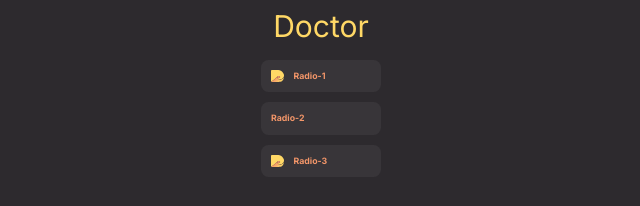
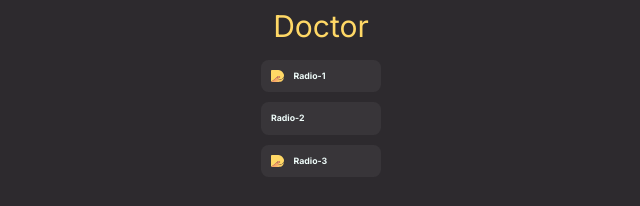
Before and after one commit to ellsphillips/pluto, a React (Create React App) app: page / in a window 1280 px wide. Shown: the part 298-504 px from the top of the page, without its empty margins (319-959 px from the left). Built offline with nearby package versions, Linux system fonts and the light colour scheme.

Commit message:
Fix global colours

```diff
--- a/src/styles/base/_base.scss
+++ b/src/styles/base/_base.scss
@@ -1,8 +1,8 @@
 @import url("https://fonts.googleapis.com/css2?family=Inter:wght@400;500;600;700&display=fallback");
 
 :root {
-  --clr-primary: #f39669;
-  --clr-secondary: #ffd866;
+  --clr-primary: 243, 150, 105;
+  --clr-secondary: 255, 216, 102;
 
   --clr-fg: #effcfa;
   --clr-bg: #2d2a2e;
```
